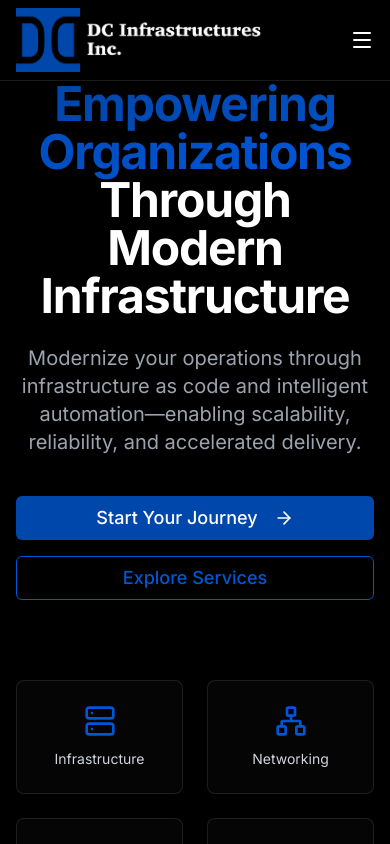
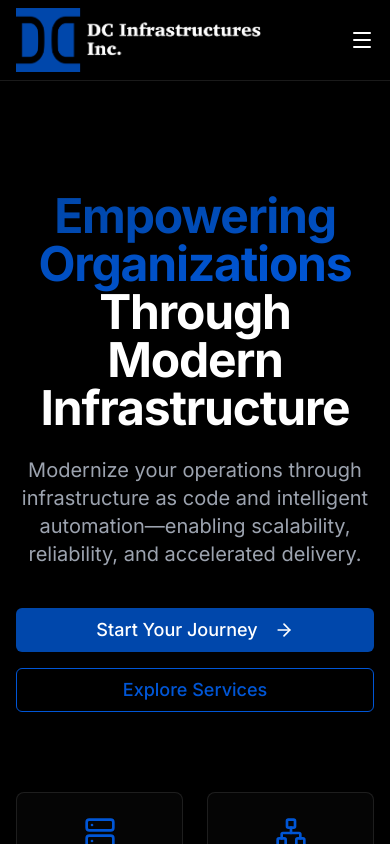
Before and after one commit to Dapacruz/dci-website, a React (Vite) app: page / in a window 390 px wide. Shown: the top 844 px of the page. Built offline with nearby package versions, Linux system fonts and the light colour scheme.

Commit message:
Fix responsive layout issues at tablet viewport sizes

```diff
--- a/src/App.tsx
+++ b/src/App.tsx
@@ -81,7 +81,7 @@ export default function App() {
             />
 
             {/* Desktop Navigation */}
-            <div className="hidden md:flex items-center gap-8">
+            <div className="hidden lg:flex items-center gap-8">
               <button
                 onClick={() => scrollToSection('home')}
                 className="text-gray-300 hover:text-white transition-colors"
@@ -116,7 +116,7 @@ export default function App() {
 
             {/* Mobile Menu Button */}
             <button
-              className="md:hidden text-white"
+              className="lg:hidden text-white"
               onClick={() => setIsMenuOpen(!isMenuOpen)}
             >
               {isMenuOpen ? <X size={24} /> : <Menu size={24} />}
@@ -125,7 +125,7 @@ export default function App() {
 
           {/* Mobile Navigation */}
           {isMenuOpen && (
-            <div className="md:hidden py-4 space-y-4 border-t border-white/10">
+            <div className="lg:hidden py-4 space-y-4 border-t border-white/10">
               <button
                 onClick={() => scrollToSection('home')}
                 className="block text-gray-300 hover:text-white transition-colors"
@@ -162,7 +162,7 @@ export default function App() {
       </nav>
 
       {/* Hero Section */}
-      <section id="home" className="section-padding pt-32 md:pt-40">
+      <section id="home" className="pt-48 pb-20 md:pb-32">
         <div className="container-custom">
           <div className="max-w-4xl mx-auto text-center space-y-6">
             <h1 className="text-5xl md:text-7xl font-bold tracking-tight">
```
